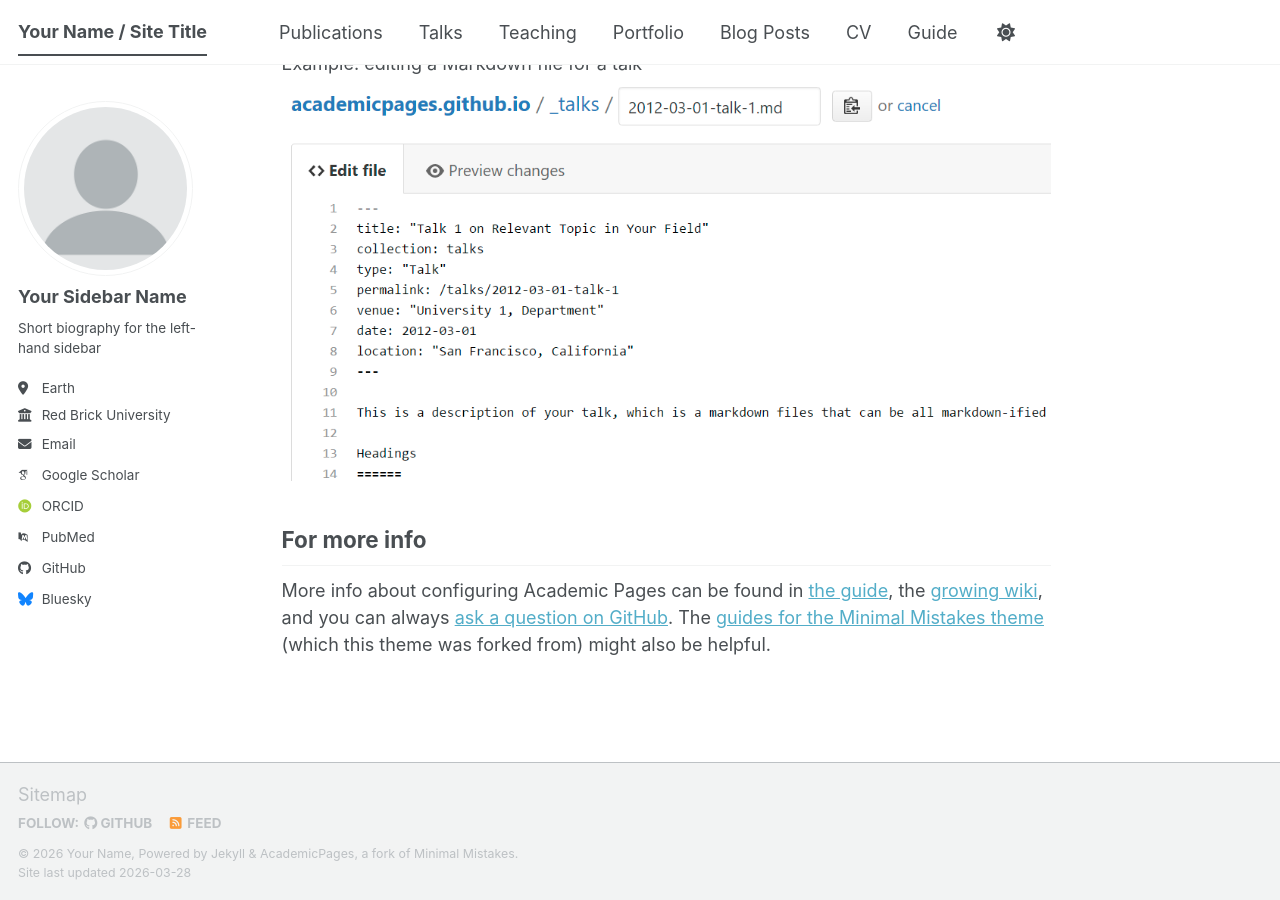
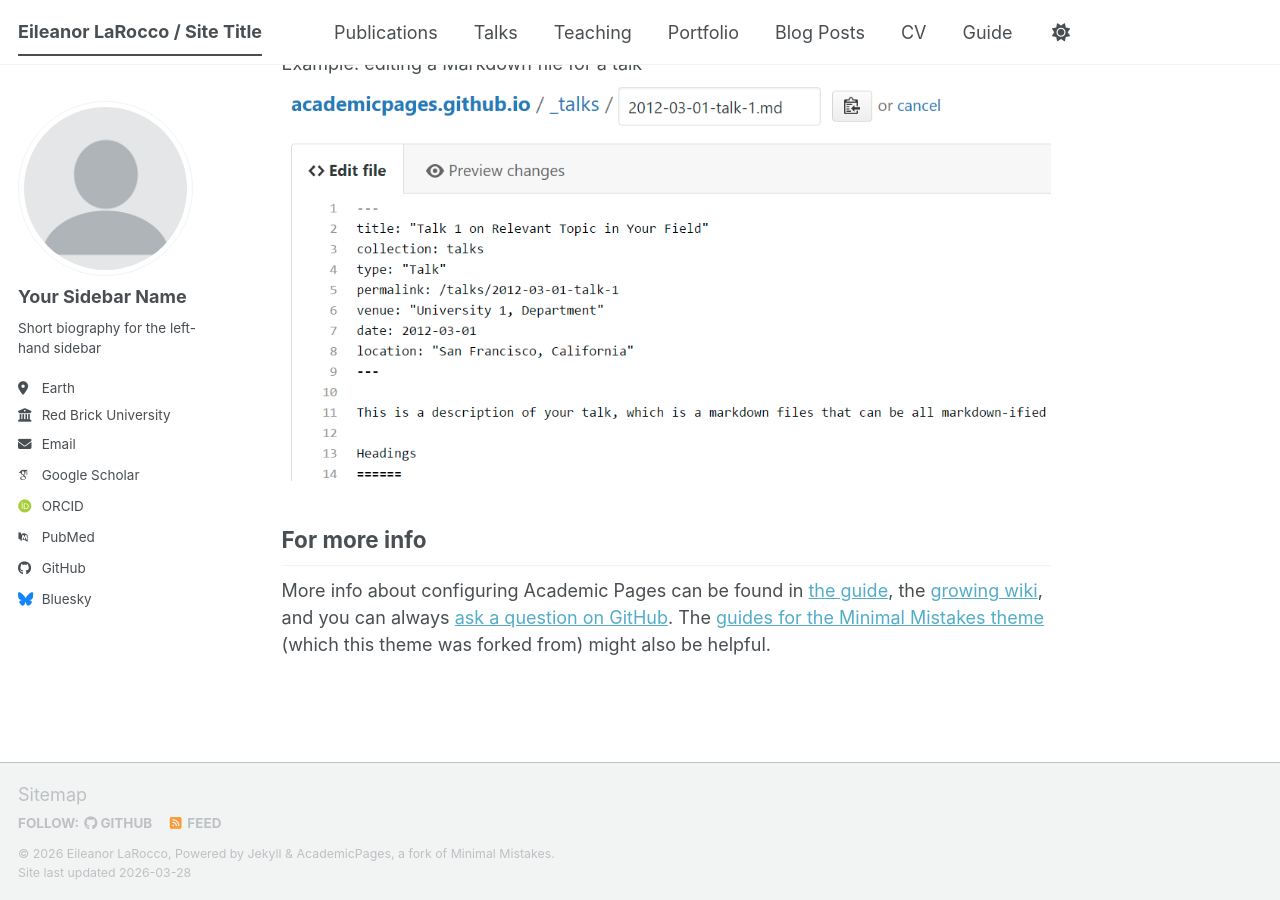
Before and after one commit to eplarocco/eplarocco.github.io, a Jekyll site: the page built from _pages/about.md, in a window 1280 px wide and 900 px high, scrolled down 2720 px. Built offline with Jekyll 4.4.1, drawn with Linux system fonts in a browser that asks for light colours; some web fonts are replaced; a script bundle is joined from its source files by our own code; library files that are not in the unit come from our copies.

Commit message:
Update website and author details in config

```diff
--- a/_config.yml
+++ b/_config.yml
@@ -9,14 +9,14 @@
 # Basic Site Settings
 locale                   : "en-US"
 site_theme               : "default" # The available themes options are "default", "air", "sunrise", "mint", "dirt" and "contrast"
-title                    : "Your Name / Site Title"
+title                    : "Eileanor LaRocco / Site Title"
 title_separator          : "-"
-name                     : &name "Your Name"
-description              : &description "Your Name's academic portfolio"   # Update this with a general description of your site, this is the default if not overridden by a page
+name                     : &name "Eileanor LaRocco"
+description              : &description "Eileanor LaRocco's academic portfolio"   # Update this with a general description of your site, this is the default if not overridden by a page
 url                      : https://academicpages.github.io # The base hostname & protocol for your site e.g. "https://[your GitHub username].github.io",
                                                            # or if you already have some other page hosted on Github then use "https://[your GitHub username].github.io/[Your Repo Name]"
 baseurl                  : "" # the subpath of your site, e.g. "/blog"
-repository               : "academicpages/academicpages.github.io"
+repository               : "eplarocco/eplarocco.github.io"
 
 # Site Author - The following control what appear as part of the author content on the side bar.
 #               If a field is blank the icon and link will not appear, otherwise it will be shown.
```
